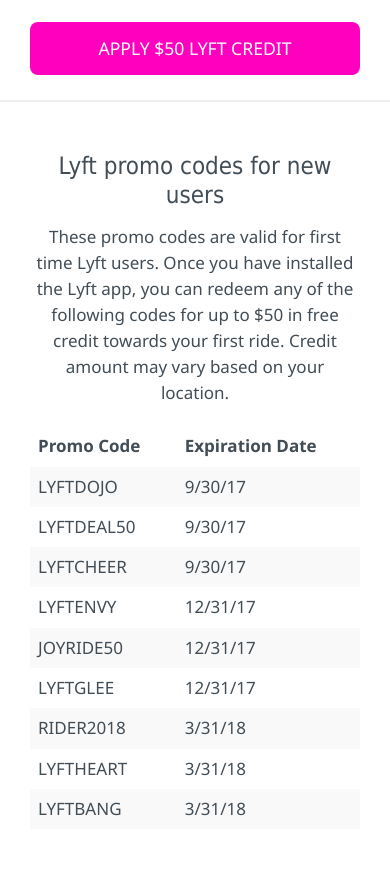
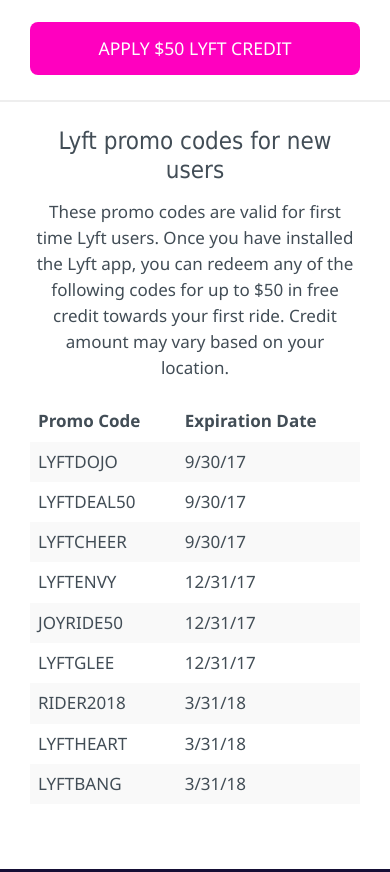
Before and after one commit to jeremyasmus/lyftpromo.com, a plain HTML site: page index.html in a window 390 px wide. Shown: the part 2417-3289 px from the top of the page. Drawn offline with nearby package versions, Linux system fonts and the light colour scheme; a web font is replaced by a local one.

Commit message:
Add files via upload

```diff
--- a/index.html
+++ b/index.html
@@ -63,7 +63,7 @@
 .pink-button, .promo-button, .purple-button {
 	width: 100%;
 }
-#ride-types.section, #how-to-get.section {
+#ride-types.section, #how-to-get.section, #promo-table.section {
 	padding: 25px 0;
 }
 #content-c321931.skin-mb-l {
```
